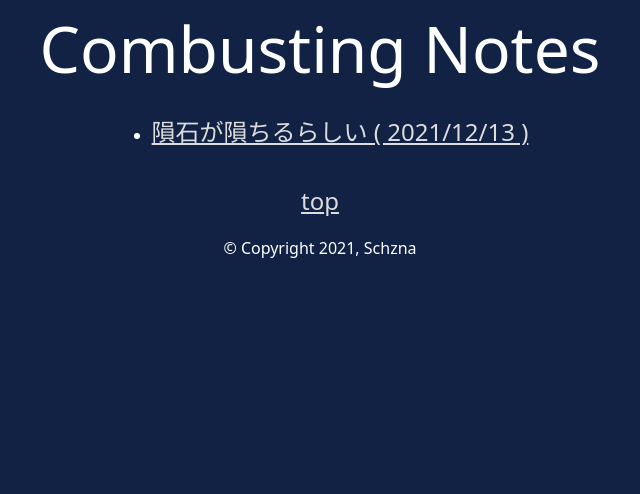
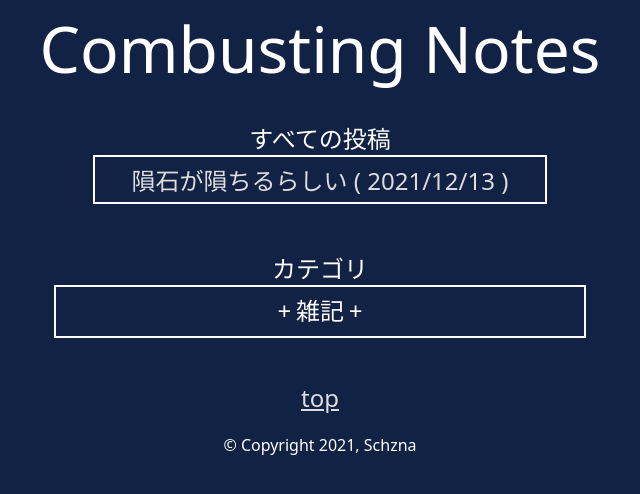
Before and after one commit to schzna/schzna.github.io, a Jekyll site: the page built from windows/notes.html, in a window 1280 px wide. Shown: the top 494 px of the page, without its empty margins (320-960 px from the left). Built offline with Jekyll 4.4.1, drawn with Linux system fonts in a browser that asks for light colours; some web fonts are replaced.

Commit message:
Introduce category - ignore .vscode - add tree-display - 日記 を 記録 に変更

```diff
--- a/_posts/2021-12-13-title.md
+++ b/_posts/2021-12-13-title.md
@@ -1,6 +1,7 @@
 ---
 title: "隕石が隕ちるらしい"
 author: "Schzna"
+category: "雑記"
 ---
 
 どうやら隕石が隕ちてきているらしい、ということがわかった。
--- /dev/null
+++ b/scripts/tree.js
@@ -0,0 +1,40 @@
+function init_tree(tree) {
+    tree.querySelectorAll('ul p').forEach((elem_) => {
+        let elem = elem_.nextElementSibling?.nextElementSibling;
+        if (elem != null && elem.children.length != 0) {
+            if (elem_.getAttribute('expand') == '') {
+                elem_.setAttribute('expand', 'false');
+            }
+            elem_.addEventListener("click", (e) => {
+                let elem = e.target?.nextElementSibling?.nextElementSibling;
+                let val = e.target.getAttribute('expand');
+                if (val === 'true') {
+                    e.target.setAttribute('expand', 'false');
+                } else {
+                    e.target.setAttribute('expand', 'true');
+                }
+                if (elem != null) {
+                    let val = elem.getAttribute('expand');
+                    if (val === 'true') {
+                        elem.setAttribute('expand', 'false');
+                    } else {
+                        elem.setAttribute('expand', 'true');
+                    }
+                }
+            });
+            if (elem != null && elem.getAttribute('expans') == '') {
+                elem.setAttribute('expand', 'false');
+            }
+        } else {
+            elem_.setAttribute('expand', 'none');
+        }
+    });
+}
+
+function init() {
+    document.querySelectorAll('Tree').forEach((tree) => {
+        init_tree(tree)
+    });
+}
+
+document.addEventListener('DOMContentLoaded', init);
--- a/stylesheets/main.css
+++ b/stylesheets/main.css
@@ -25,17 +25,31 @@ a{
 
 note-info{
     width: 80%;
-    display: flex;
-    flex-direction: row;
-    align-items: flex-start;
-    padding: 0;
     margin-top: 2em;
 }
 
-note-info p{
+info-block p{
     margin-top: 0;
     margin-bottom: 0;
-    margin-right: 2em;
+    margin-right: 1em;
+}
+
+info-block{
+    display: flex;
+    flex-direction: row;
+    align-items: center;
+    padding: 0;
+}
+
+category{
+    font-size: large;
+    margin: 0;
+    padding-top: 0;
+    padding-bottom: 0;
+    padding-left: 5px;
+    padding-right: 5px;
+    border: solid 1px #ddd;
+    border-radius: 3px;
 }
 
 contents{
@@ -53,7 +67,10 @@ contents p{
 }
 
 footer{
+    text-align: center;
+    width: 100%;
     margin-bottom: 10px;
+    z-index: 2;
 }
 
 h1{
--- /dev/null
+++ b/stylesheets/tree.css
@@ -0,0 +1,124 @@
+Tree{
+    font-size: medium;
+    display: flex;
+    flex-direction: column;
+    align-items: center;
+    position: relative;
+    padding-bottom: 2vh;
+    padding-top: 2vh;
+    transition: all ease-out 200ms;
+}
+
+Tree:hover p{
+    color: #fff;
+}
+
+Tree *{
+    transition: all ease-out 0.5s;
+    margin: 0;
+}
+
+Tree a{
+    z-index: 1;
+    text-decoration: none;
+    height: 40%;
+    padding-top: 0;
+    padding-bottom: 0;
+}
+
+Tree > ul{
+    border: none;
+}
+
+Tree > ul ul{
+    padding-left: 2em;
+    padding-right: 2em;
+}
+
+Tree > * ul{
+    padding: 0;
+    list-style: none;
+    border: 2px solid;
+}
+
+Tree ul[expand=false]{
+    opacity: 0.0;
+    max-height: 0;
+    z-index: 4;
+}
+
+Tree ul[expand=false] > *{
+    pointer-events: none;
+}
+
+Tree ul[expand=true] > *{
+    pointer-events: auto;
+}
+
+Tree ul[expand=true]{
+    opacity: 1.0;
+    max-height: 100vh;
+}
+
+
+Tree ul[expand=false] > li{
+    opacity: 0.0;
+    max-height: 0;
+}
+
+Tree ul[expand=true] > li{
+    opacity: 1.0;
+    max-height: 60vh;
+}
+
+Tree > ul{
+    width: 100%;
+    margin-right: 0;
+    padding-right: 0;
+    padding-left: 0;
+}
+
+Tree  ul  li{
+    display: flex;
+    flex-direction: column;
+    align-items: center;
+}
+
+Tree ul li {
+  padding-top: 5px;
+  padding-bottom: 5px;
+  padding-left: 5px;
+  padding-right: 5px;
+  box-sizing: border-box;
+}
+
+Tree ul p[expand=true]:before, Tree ul p[expand=true]:after {
+  content: '−';
+  margin: 0.2em;
+  cursor: pointer;
+}
+
+Tree ul p[expand=false]:after, Tree ul p[expand=false]:before {
+  content: '+';
+  margin: 0.2em;
+}
+
+Tree ul p[expand=none]:before {
+    content: '  ';
+}
+
+
+Tree ul li:last-child:after {
+    height: 15px;
+}
+
+Tree p{
+    text-decoration: none;
+    display: inline-block;
+    transition: all ease-out 200ms;
+}
+
+Tree li:hover > p{
+    background-color: #fff;
+    color: #222;
+}
--- a/windows/notes.html
+++ b/windows/notes.html
@@ -6,19 +6,50 @@ title: "List"
 	<head>
 		<meta charset="utf-8">
 		<title>Combusting Note - {{ page.title }}</title>
-		<link rel="stylesheet" href="/stylesheets/main.css">
-		<link rel="stylesheet" href="/stylesheets/meteorite.css">
-		<script src="scripts/meteorite.js"></script>
+		<link rel="stylesheet"
+			href="/stylesheets/main.css">
+		<link rel="stylesheet"
+			href="/stylesheets/tree.css">
+		<script src="/scripts/tree.js"></script>
 	</head>
 	<body>
 		<h1>Combusting Notes</h1>
+		<tree>
 			<ul>
+				<li>
+					<p expand="true">すべての投稿</p>
+					<ul expand="true">
 						{% for post in site.posts %}
 						<li>
 							<a href="{{ post.url }}">{{ post.title }} ( {{ post.date | date: "%Y/%m/%-d" }} ) </a>
 						</li>
 						{% endfor %}
 					</ul>
+				</li>
+			</ul>
+		</tree>
+		<tree>
+			<ul>
+				<li>
+					<p expand="true">カテゴリ</p>
+					<ul expand="true">
+						{% for category in site.categories %}
+						<li>
+							<p expand="false">{{ category[0] }}</p><a></a>
+							<ul expand="false">
+								{% for post in category[1] %}
+								<li>
+									<a href="{{ post.url }} ">{{ post.title }} ( {{ post.date | date: "%Y/%m/%-d" }} )
+									</a><a></a>
+								</li>
+								{% endfor %}
+							</ul>
+						</li>
+						{% endfor %}
+					</ul>
+				</li>
+			</ul>
+		</tree>
 		<a href="/index.html">top</a>
 		<footer>
 			&copy; Copyright 2021, Schzna
```
Also changed, not shown: _layouts/note.html (+16 -6 lines), index.html (+15 -9 lines), 1 other file. Lines whose indentation alone changed are shown as unchanged.
